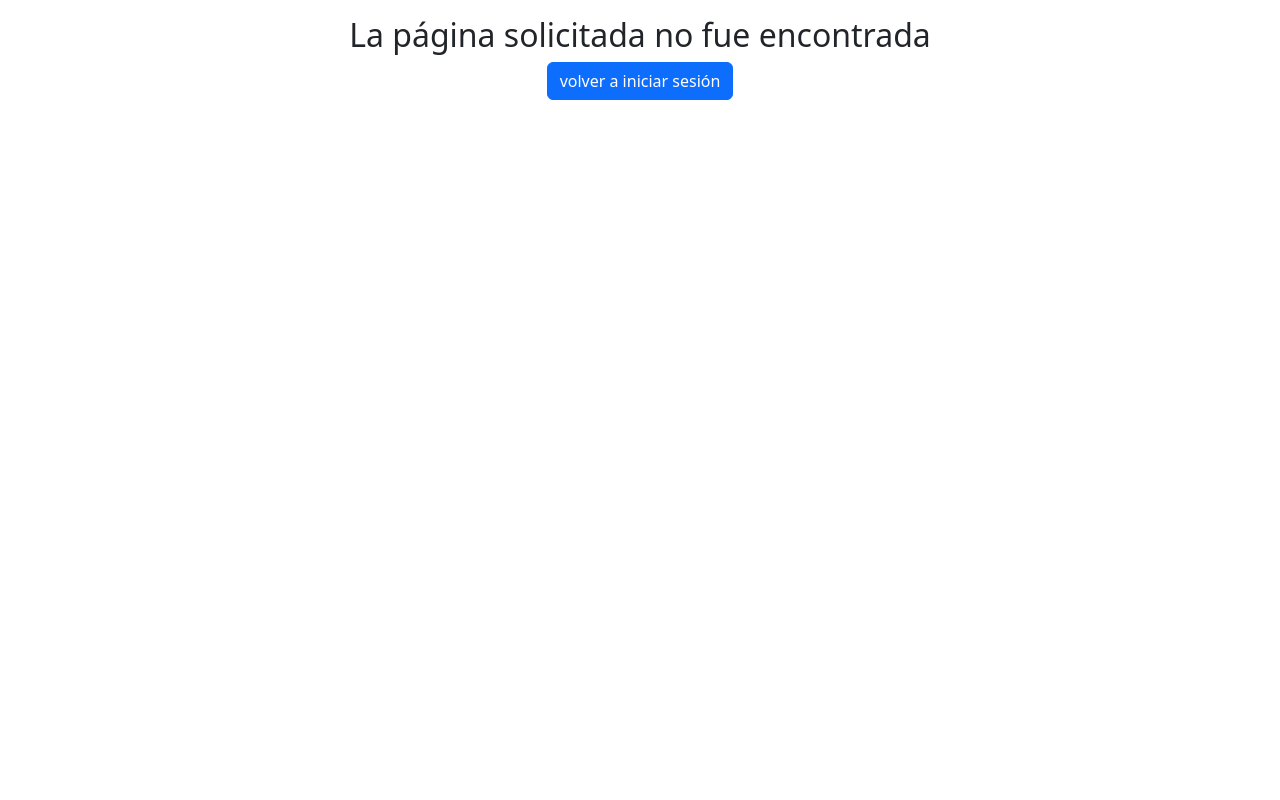
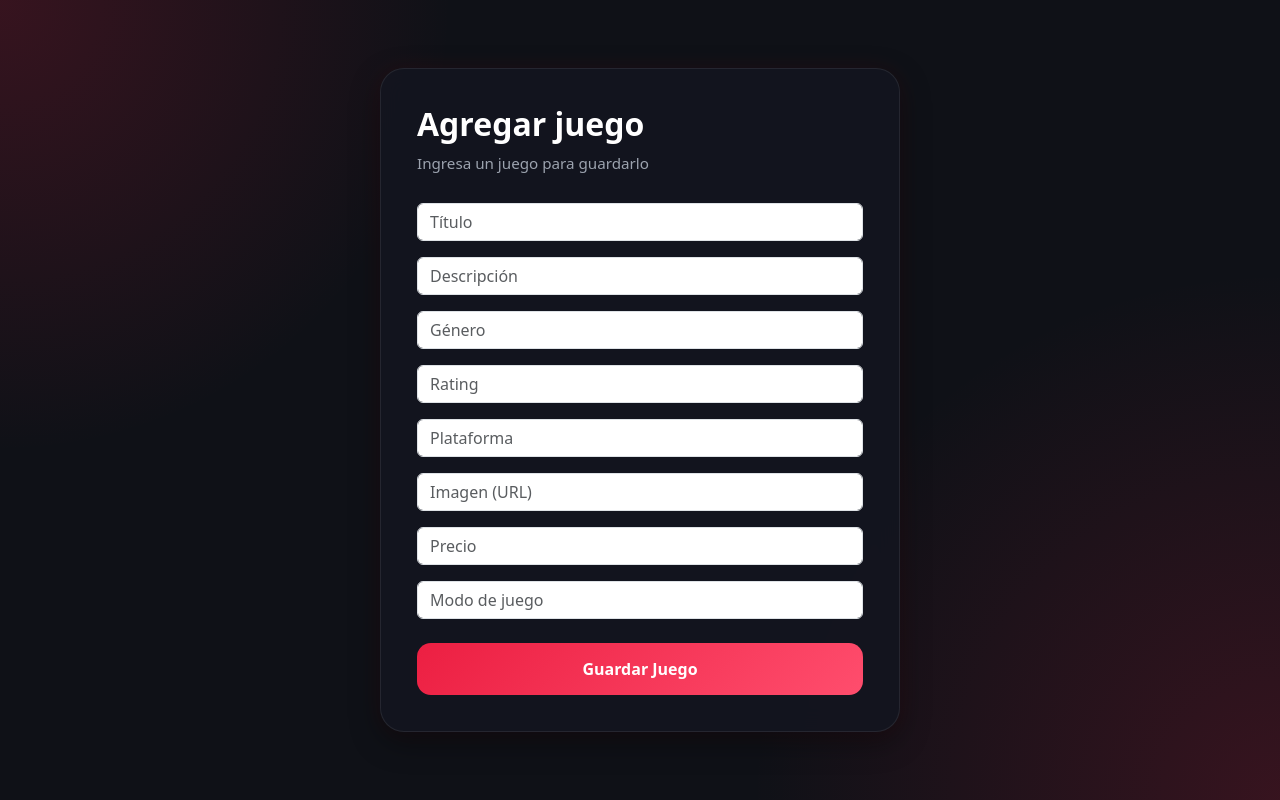
Before and after one commit to lautapereyra/game-store, a React (Vite) app in the folder game-store/: page /addGame in a window 1280 px wide. Built offline with nearby package versions, Linux system fonts and the light colour scheme.

Commit message:
Filtro en Game details y Add Game (No funciona probar con un useEffect)

```diff
--- a/game-store/src/App.jsx
+++ b/game-store/src/App.jsx
@@ -8,6 +8,7 @@ import Protected from './components/routing/protected/Protected';
 import NotFound from './components/ui/notFound/NotFound'
 import Dashboard from './components/dashboard/Dashboard';
 import Catalog from './components/pages/catalog/Catalog';
+import AddGame from './components/pages/gameAdd/AddGame';
 
 import Home from './components/pages/home/Home';
 import GameDetails from './components/pages/gameDetails/GameDetails';
@@ -65,6 +66,7 @@ function App() {
       <BrowserRouter>
         <Routes>
 
+          <Route path="/addGame/*" element={<AddGame />} />
           <Route path="/home/*" element={<Dashboard onLogOut={handleLogOut} />} />
           <Route path="/" element={<Navigate to="home" />} />
           <Route path="/login" element={<Login onLogin={handleLogIn} />} />
--- a/game-store/src/components/navbar/Navbar.jsx
+++ b/game-store/src/components/navbar/Navbar.jsx
@@ -50,6 +50,11 @@ const Navbar = () => {
                             <i className="bi bi-cart"></i>
                         </button>
                     </Link>
+                    <Link to="/addGame">
+                        <button className="btn btn-outline-primary ms-2">
+                            <i className="bi bi-plus"></i>
+                        </button>
+                    </Link>
                 </div>
             </div>
         </nav>
--- a/game-store/src/components/pages/catalog/Catalog.jsx
+++ b/game-store/src/components/pages/catalog/Catalog.jsx
@@ -14,14 +14,25 @@ function Catalog({ addToCart }) {
             <Navbar />
             <div className="catalog-container">
                 <div className="container">
+
                     <div className="row">
+
+                        <div className="sidebar col-md-3">
+                            <h4>Filtros</h4>
+                        </div>
+
+                        <div className="col-md-9">
                             <h2 className="catalog-title">Catálogo de Juegos</h2>
+
                             <div className="catalog-grid">
                                 {gamesData.map((game) => (
                                     <GameCard key={game.id} game={game} addToCart={addToCart} />
                                 ))}
                             </div>
                         </div>
+
+                    </div>
+
                 </div>
             </div>
         </>
--- a/game-store/src/components/pages/catalog/catalog.css
+++ b/game-store/src/components/pages/catalog/catalog.css
@@ -1,13 +1,23 @@
-/* =========================
-   CATALOGO
-========================= */
+
+.sidebar {
+    color: white;
+    padding: 15px;
+    margin-left: -55px ;
+    margin-top: 80px;
+
+    background: rgba(255, 255, 255, 0.03);
+    border-radius: 10px;
+
+    position: relative;
+    z-index: 2;
+}
 
 .catalog-container {
     position: relative;
 
     min-height: 100vh;
 
-    padding: 40px 0 50px;
+    padding: 40px 0 90px;
 
     overflow: hidden;
 
@@ -85,7 +95,7 @@
 
     letter-spacing: -1px;
 
-    color: white;
+    color: rgb(255, 255, 255);
 
     text-shadow:
         0 0 18px rgba(236, 31, 66, 0.25);
--- /dev/null
+++ b/game-store/src/components/pages/gameAdd/AddGame.jsx
@@ -0,0 +1,188 @@
+import { set } from "animejs";
+import { useState } from "react";
+import { Button, Card, Col, Form, FormGroup, Row } from "react-bootstrap";
+import { useNavigate } from "react-router-dom";
+import "./addGame.css";
+
+const AddGame = ({gameData, onAddGame, isEditing = false}) => {
+    const [title, setTitle] = useState(gameData?.title);
+    const [description, setDescription] = useState(gameData?.description);
+    const [genre, setGenre] = useState(gameData?.genre);
+    const [rating, setRating] = useState(gameData?.rating);
+    const [platform, setPlatform] = useState(gameData?.platform);
+    const [price, setPrice] = useState(gameData?.price);
+    const [image, setImage] = useState(gameData?.image);
+    const [gameMode, setGameMode] = useState(gameData?.gameMode);
+
+    /*const [errors, setErrors] = useState({});
+
+    const navigate = useNavigate();
+
+    /*const titleRef = useRef(null);
+    const descriptionRef = useRef(null);
+    const genreRef = useRef(null);
+    const ratingRef = useRef(null);
+    const platformRef = useRef(null);
+    const priceRef = useRef(null);
+    const imageRef = useRef(null);
+    const gameModeRef = useRef(null);*/
+
+    const handleTitleChange = (event) => {
+        setTitle(event.target.value);
+    };
+    const handleDescriptionChange = (event) => {
+        setDescription(event.target.value);
+    };
+    const handleGenreChange = (event) => {
+        setGenre(event.target.value);
+    };
+    const handleRatingChange = (event) => {
+        setRating(event.target.value);
+    };
+    const handlePlatformChange = (event) => {
+        setPlatform(event.target.value);
+    };
+    const handlePriceChange = (event) => {
+        setPrice(event.target.value);
+    };
+    const handleImageChange = (event) => {
+        setImage(event.target.value);
+    };
+    const handleGameModeChange = (event) => {
+        setGameMode(event.target.value);
+    };
+    /*const handleSubmit = (event) => {
+    event.preventDefault();
+    };*/
+
+    const handleAddGame = (event) => {
+        event.preventDefault();
+
+        const gameData = {
+            title,
+            description,
+            genre,
+            rating: parseInt(rating, 10),
+            platform,
+            price,
+            image,
+            gameMode,
+        };
+        onAddGame(gameData);
+        setTitle("");
+        setDescription("");
+        setGenre("");
+        setRating("");
+        setPlatform("");
+        setPrice("");
+        setImage("");
+        setGameMode("");
+    };
+
+    const handleSavedGames = (event) => {
+        event.preventDefault();
+
+        const gameData = {
+            title,
+            description,
+            genre,
+            rating: parseInt(rating, 10),
+            platform,
+            price,
+            image,
+            gameMode,
+        };
+    };
+  return (
+        <div className="add-game-container">
+            <Card className="add-game-card">
+                <Card.Body>
+                    <h2>Agregar juego</h2>
+                    <p>Ingresa un juego para guardarlo</p>
+
+                    <Form onSubmit={isEditing ? handleSavedGames:handleAddGame}>
+                        <FormGroup className="mb-3">
+                            <Form.Control
+                                type="text"
+                                placeholder="Título"
+                                onChange={handleTitleChange}
+                                value={title}
+                            />
+                        </FormGroup>
+
+                        <FormGroup className="mb-3">
+                            <Form.Control
+                                type="text"
+                                placeholder="Descripción"
+                                onChange={handleDescriptionChange}
+                                value={description}
+                            />
+                        </FormGroup>
+
+                        <FormGroup className="mb-3">
+                            <Form.Control
+                                type="text"
+                                placeholder="Género"
+                                onChange={handleGenreChange}
+                                value={genre}
+                            />
+                        </FormGroup>
+
+                        <FormGroup className="mb-3">
+                            <Form.Control
+                                type="number"
+                                max="10"
+                                min="1"
+                                placeholder="Rating"
+                                onChange={handleRatingChange}
+                                value={rating}
+                            />
+                        </FormGroup>
+
+                        <FormGroup className="mb-3">
+                            <Form.Control
+                                type="text"
+                                placeholder="Plataforma"
+                                onChange={handlePlatformChange}
+                                value={platform}
+                            />
+                        </FormGroup>
+
+                        <FormGroup className="mb-3">
+                            <Form.Control
+                                type="text"
+                                placeholder="Imagen (URL)"
+                                onChange={handleImageChange}
+                                value={image}
+                            />
+                        </FormGroup>
+
+                        <FormGroup className="mb-3">
+                            <Form.Control
+                                type="number"
+                                placeholder="Precio"
+                                onChange={handlePriceChange}
+                                value={price}
+                            />
+                        </FormGroup>
+
+                        <FormGroup className="mb-4">
+                            <Form.Control
+                                type="text"
+                                placeholder="Modo de juego"
+                                onChange={handleGameModeChange}
+                                value={gameMode}
+                            />
+                        </FormGroup>
+
+                        <Button type="submit" className="w-100">
+                            Guardar Juego
+                        </Button>
+                    </Form>
+                </Card.Body>
+            </Card>
+        </div>
+    );
+}
+
+export default AddGame
--- /dev/null
+++ b/game-store/src/components/pages/gameAdd/addGame.css
@@ -0,0 +1,112 @@
+.add-game-container {
+    min-height: 100vh;
+    display: flex;
+    justify-content: center;
+    align-items: center;
+    padding: 40px 20px;
+
+    background:
+        radial-gradient(circle at top left, rgba(236, 31, 66, 0.18), transparent 30%),
+        radial-gradient(circle at bottom right, rgba(236, 31, 66, 0.18), transparent 35%),
+        #0f1117;
+}
+
+.add-game-card {
+    width: 100%;
+    max-width: 520px;
+
+    background: rgba(20, 22, 31, 0.95) !important;
+    border: 1px solid rgba(255, 255, 255, 0.08) !important;
+
+    border-radius: 24px !important;
+
+    padding: 20px;
+
+    box-shadow:
+        0 10px 30px rgba(0, 0, 0, 0.4),
+        0 0 25px rgba(236, 31, 66, 0.08);
+
+    backdrop-filter: blur(12px);
+}
+
+.add-game-card h2 {
+    color: white;
+    font-size: 2rem;
+    font-weight: 700;
+    margin-bottom: 8px;
+}
+
+.add-game-card p {
+    color: #9ca3af;
+    margin-bottom: 28px;
+    font-size: 0.95rem;
+}
+
+.login-input {
+    width: 100%;
+    height: 52px;
+
+    background: rgba(255, 255, 255, 0.05) !important;
+    border: 1px solid rgba(255, 255, 255, 0.08) !important;
+
+    border-radius: 14px !important;
+
+    color: white !important;
+
+    padding: 0 16px !important;
+
+    transition: all 0.25s ease;
+}
+.login-input::placeholder {
+    color: #9ca3af !important;
+}
+
+.login-input:focus {
+    background: rgba(255, 255, 255, 0.08) !important;
+
+    border-color: #ec1f42 !important;
+
+    box-shadow: 0 0 0 3px rgba(236, 31, 66, 0.2) !important;
+
+    outline: none !important;
+}
+
+.add-game-card button {
+    height: 52px;
+
+    border: none;
+    border-radius: 14px;
+
+    background: linear-gradient(135deg, #ec1f42, #ff4d6d);
+
+    font-weight: 600;
+    font-size: 1rem;
+
+    transition: all 0.25s ease;
+}
+
+.add-game-card button:hover {
+    transform: translateY(-2px);
+
+    box-shadow: 0 8px 20px rgba(236, 31, 66, 0.35);
+}
+
+.input-error {
+    border: 1px solid #ff4d4f !important;
+
+    box-shadow: 0 0 0 3px rgba(255, 77, 79, 0.15) !important;
+}
+
+@media (max-width: 576px) {
+    .add-game-card {
+        padding: 14px;
+    }
+
+    .add-game-card h2 {
+        font-size: 1.6rem;
+    }
+
+    .login-input {
+        height: 48px;
+    }
+}
```
Lines whose indentation alone changed are shown as unchanged.
